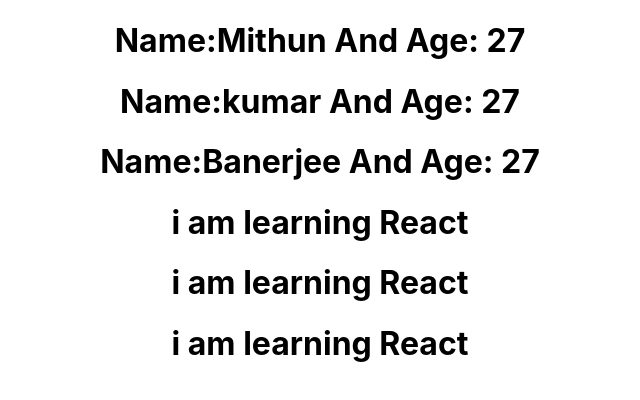
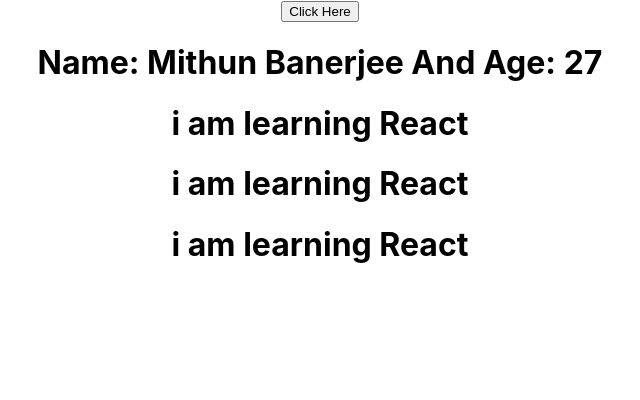
Before and after one commit to mithunbanerjee632/React-Js-Basic, a React (Create React App) app: page / in a window 1280 px wide. Shown: the top 400 px of the page, without its empty margins (320-960 px from the left). Built offline with nearby package versions, Linux system fonts and the light colour scheme.

Commit message:
Button onClick in Functional Component

```diff
--- a/src/App.js
+++ b/src/App.js
@@ -6,9 +6,8 @@
 function App() {
   return (
     <div className="App">
-        <Hello age="27" name="Mithun"></Hello>
-        <Hello age="27" name="kumar"></Hello>
-        <Hello age="27" name="Banerjee"></Hello>
+        <Hello age="27" name="Mithun Banerjee"></Hello>
+
 
         <Welcome name="i am learning React"></Welcome>
         <Welcome name="i am learning React"></Welcome>
--- a/src/mycomponents/Hello.js
+++ b/src/mycomponents/Hello.js
@@ -1,7 +1,16 @@
 import react from 'react';
 function Hello(props){
+    function Click(){
+      alert('Button Is Clicked!');
+    }
   return(
-    <h1>Name:{props.name} And Age: {props.age}</h1>
+    <div>
+       <button onClick={Click}>Click Here</button>
+       <h1>Name: {props.name} And Age: {props.age}</h1>
+    </div>
+
+
+
   );
 }
 export default Hello;
```
